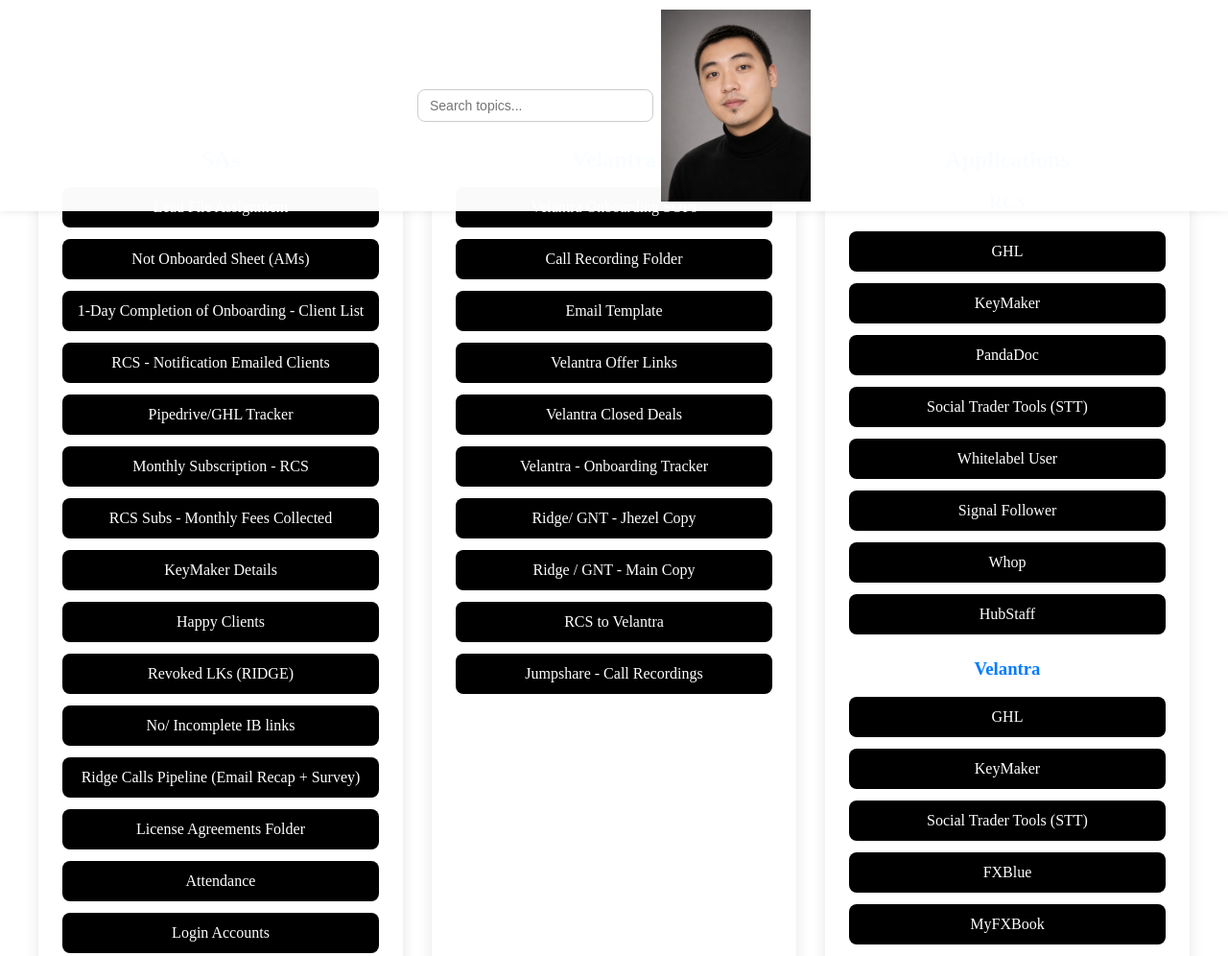
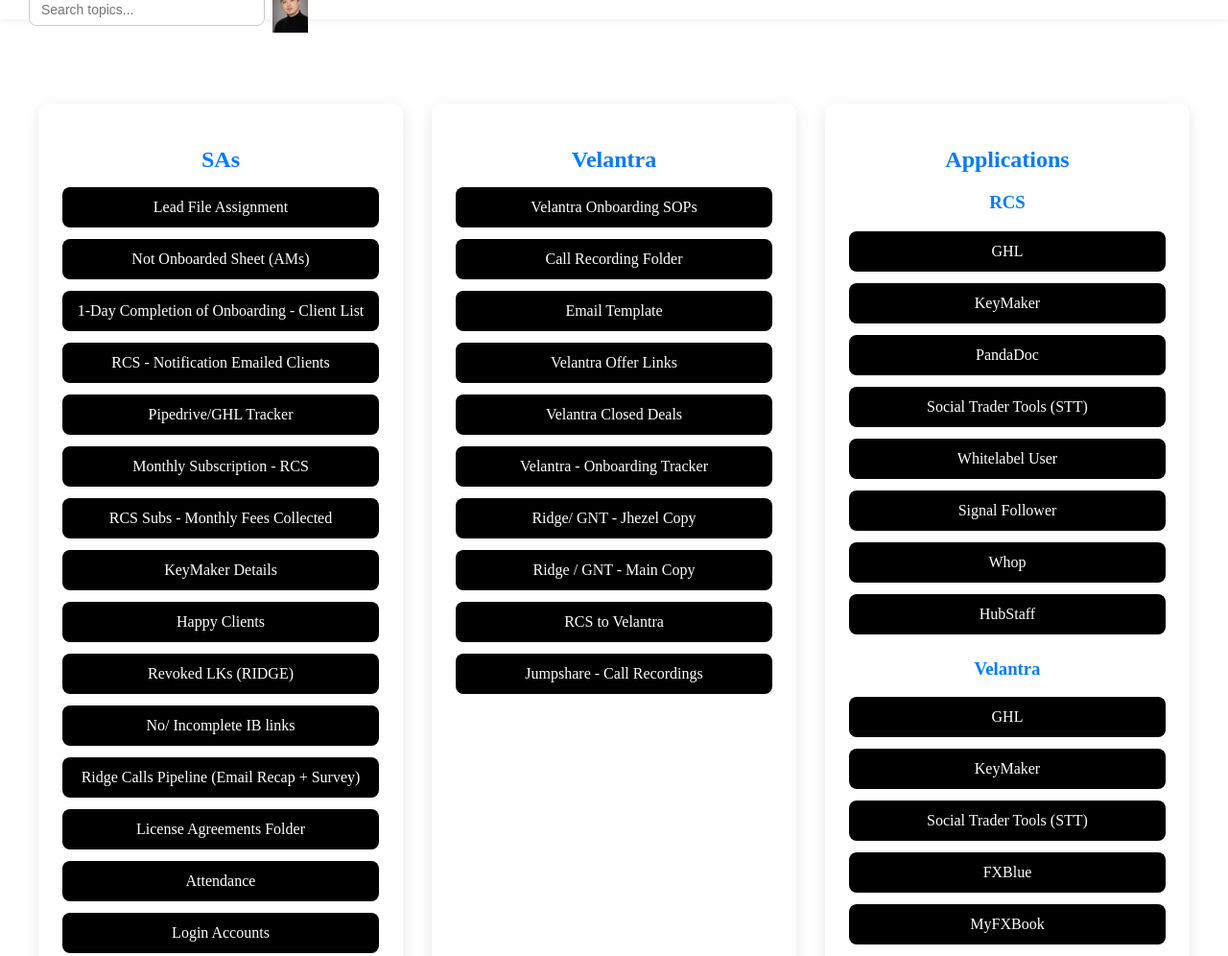
Before and after one commit to ImportantFiles/SupportingAdmins, a plain HTML site: page index.html in a window 1280 px wide. Shown: the top 996 px of the page at 96% size. Drawn offline with Linux system fonts and the light colour scheme.

Commit message:
Update index.html

```diff
--- a/index.html
+++ b/index.html
@@ -112,8 +112,16 @@ ul { list-style-type: none; padding: 0; margin: 0; }
   position: fixed;
 }
 
+.search-container {
+  position: absolute;
+  left: 30px;
+  display: flex;
+  align-items: center;
+  gap: 8px;
+}
+
 .header-logo {
-  height: 200px;
+  height: 48px;
   width: auto;
   object-fit: contain;
 }
```
